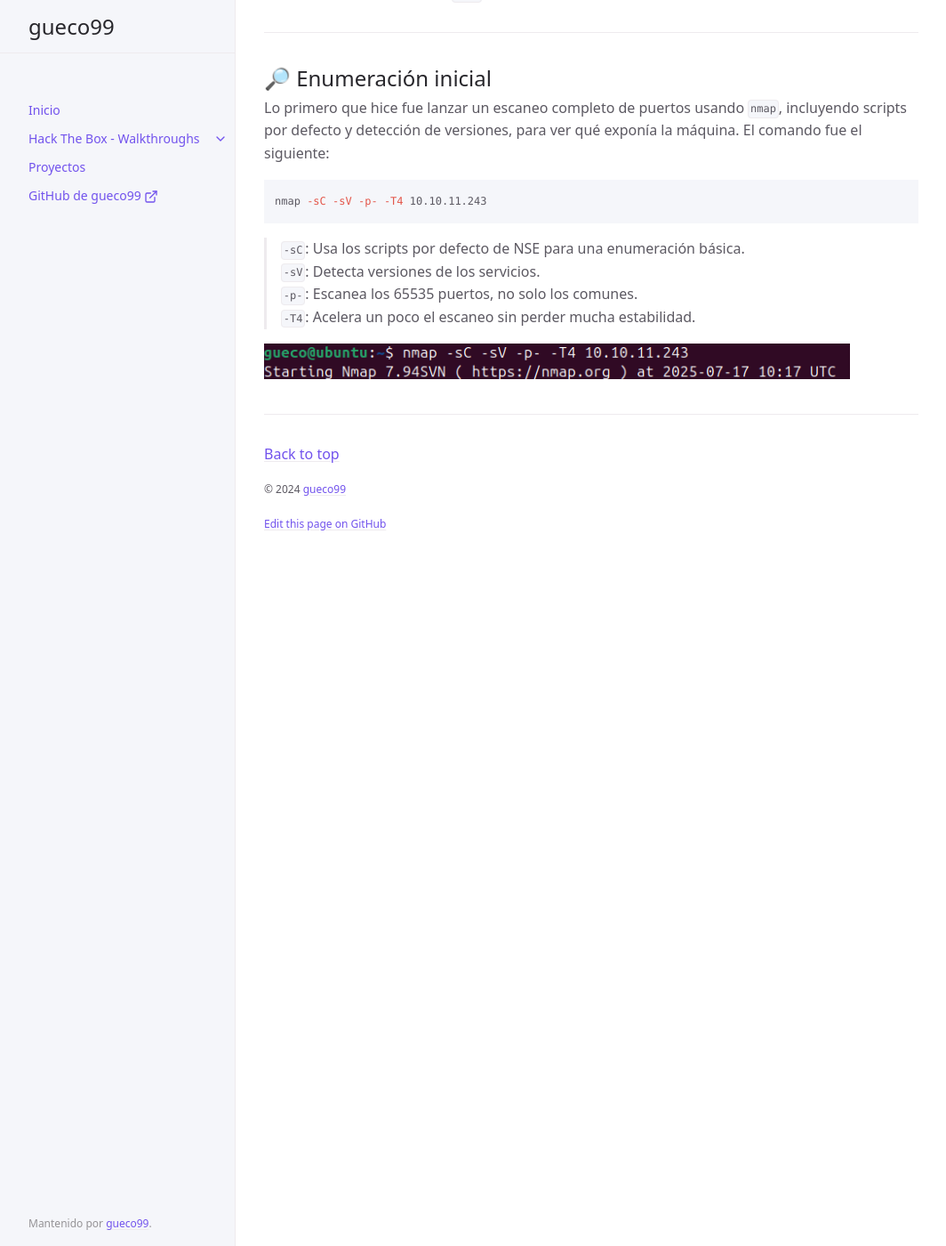
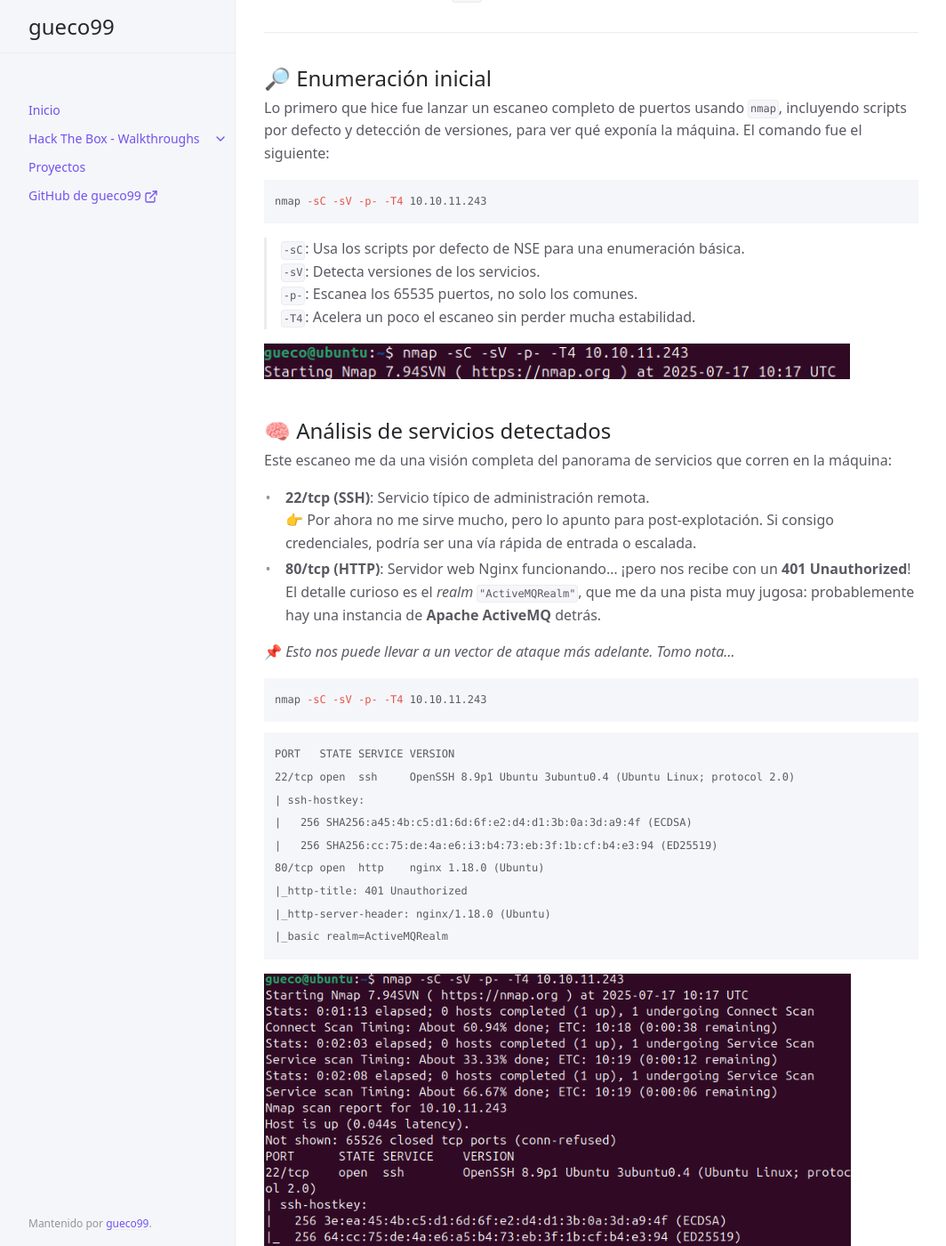
Before and after one commit to gueco99/gueco99.github.io, a Jekyll site: the page built from docs/htb_walkthroughs/easy/broker.md, in a window 1280 px wide and 1400 px high, scrolled down 556 px. Shown: the whole window at 89% size, without its empty margins (107-1171 px from the left). Built offline with Jekyll 4.4.1, drawn with Linux system fonts in a browser that asks for light colours; cached includes are drawn as plain includes; some of the changed text lies outside the part shown.

Commit message:
autenticacion

````diff
--- a/docs/htb_walkthroughs/easy/broker.md
+++ b/docs/htb_walkthroughs/easy/broker.md
@@ -36,3 +36,75 @@ nmap -sC -sV -p- -T4 10.10.11.243
 > `-T4`: Acelera un poco el escaneo sin perder mucha estabilidad.
 
 ![Resultado de Nmap](/assets/images/broker/01-nmap.png)
+
+## 🧠 Análisis de servicios detectados
+
+Este escaneo me da una visión completa del panorama de servicios que corren en la máquina:
+
+- **22/tcp (SSH)**: Servicio típico de administración remota.
+  👉 Por ahora no me sirve mucho, pero lo apunto para post-explotación. Si consigo credenciales, podría ser una vía rápida de entrada o escalada.
+- **80/tcp (HTTP)**: Servidor web Nginx funcionando... ¡pero nos recibe con un **401 Unauthorized**!
+  El detalle curioso es el *realm* `"ActiveMQRealm"`, que me da una pista muy jugosa: probablemente hay una instancia de **Apache ActiveMQ** detrás.
+
+📌 *Esto nos puede llevar a un vector de ataque más adelante. Tomo nota...*
+
+```bash
+nmap -sC -sV -p- -T4 10.10.11.243
+```
+
+```
+PORT   STATE SERVICE VERSION
+22/tcp open  ssh     OpenSSH 8.9p1 Ubuntu 3ubuntu0.4 (Ubuntu Linux; protocol 2.0)
+| ssh-hostkey:
+|   256 SHA256:a45:4b:c5:d1:6d:6f:e2:d4:d1:3b:0a:3d:a9:4f (ECDSA)
+|   256 SHA256:cc:75:de:4a:e6:i3:b4:73:eb:3f:1b:cf:b4:e3:94 (ED25519)
+80/tcp open  http    nginx 1.18.0 (Ubuntu)
+|_http-title: 401 Unauthorized
+|_http-server-header: nginx/1.18.0 (Ubuntu)
+|_basic realm=ActiveMQRealm
+```
+
+![Resultado de Nmap](/assets/images/broker/02-nmap.png)
+
+## 🔐 Acceso al panel web de ActiveMQ
+
+Al acceder vía HTTP a la IP `10.10.11.243`, el navegador me sorprendió con una ventana de autenticación básica:
+
+![Prompt de autenticación](/assets/images/broker/03-auth-popup.png)
+
+Esto confirma lo que ya sospechábamos desde el escaneo de puertos: ¡hay un servicio de **Apache ActiveMQ** corriendo detrás!
+
+---
+
+### 🤔 ¿Qué hice?
+
+Probé con las credenciales por defecto más clásicas del universo de las malas prácticas:
+
+```text
+Username: admin
+Password: admin
+```
+
+🎯 **¡Y funcionó!**
+
+---
+
+Una vez dentro, fui redirigido a la interfaz de administración de ActiveMQ:
+
+![Panel de ActiveMQ](/assets/images/broker/04-activemq-panel.png)
+
+Desde aquí se pueden ver opciones para:
+- Administrar el broker
+- Visualizar demos web (¡a veces útiles para encontrar rutas inseguras!)
+- Navegar documentación del framework
+
+---
+
+### 🧠 Conclusión
+
+💡 El hecho de que ActiveMQ esté corriendo con las credenciales por defecto nos da acceso total al panel de administración. Esto puede abrir la puerta a:
+- **Carga de archivos maliciosos**
+- **Ejecución de comandos**
+- **Explotación de versiones vulnerables**
+
+¡Hora de ver qué versión corre y buscar un exploit!
````
Also changed, not shown: assets/images/broker/02-nmap.png (added), assets/images/broker/03-auth-popup.png (added), assets/images/broker/04-activemq-panel.png.png (added).
